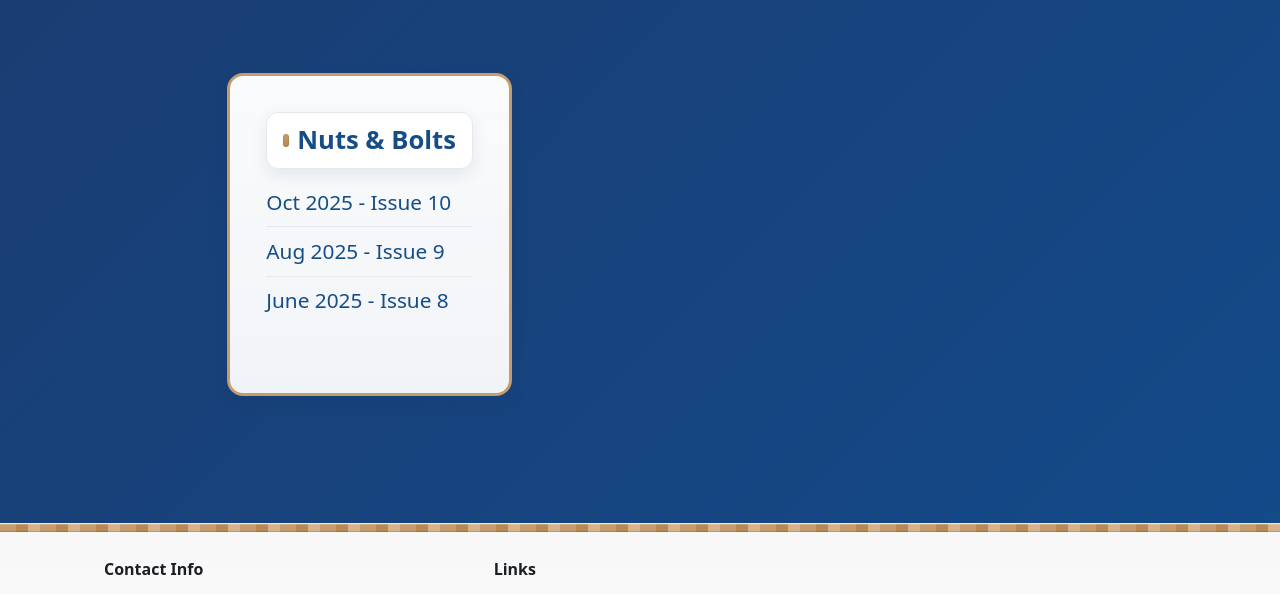
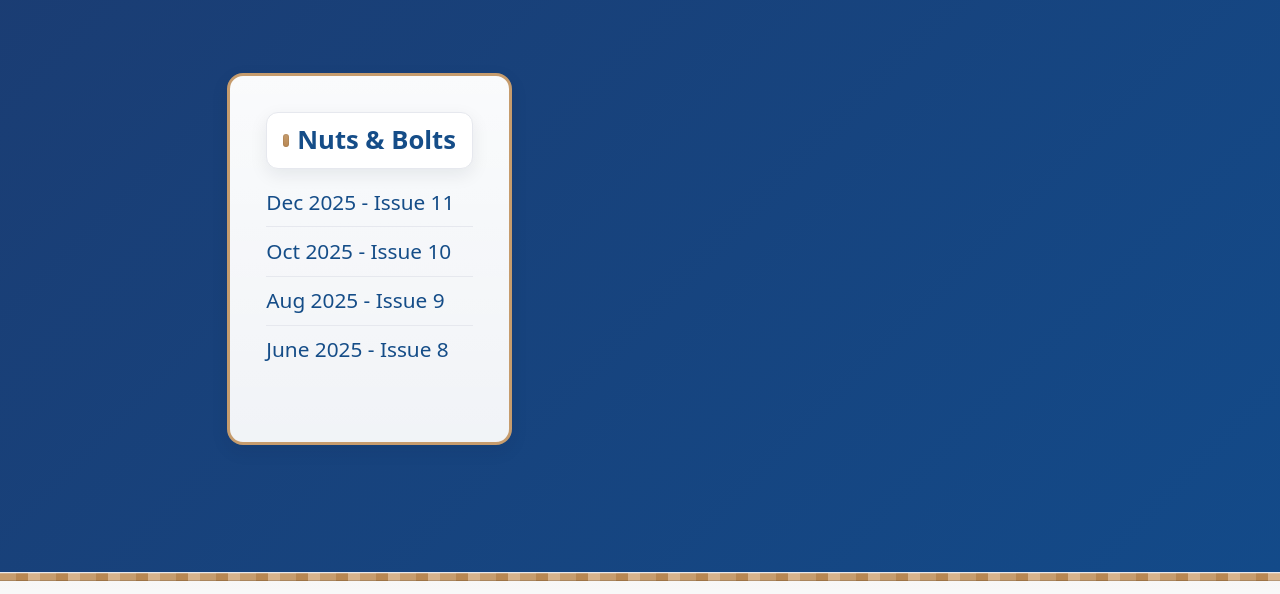
Before and after one commit to SyntaxCoreStudio/Men-Shed, a plain HTML site: page public/members.html in a window 1280 px wide. Both pictures are taken after a click on the button "Nuts & Bolts". Shown: the part 130-724 px from the top of the page. Drawn offline with nearby package versions, Linux system fonts and the light colour scheme.

Commit message:
Add Dec 2025 nuts and bolts

```diff
--- a/public/members.html
+++ b/public/members.html
@@ -246,6 +246,15 @@
               >
                 <div class="accordion-body">
                   <ul style="list-style-type: none; padding-left: 0">
+
+                    <li>
+                      <a
+                        href="nuts-and-bolts/Dec-2025-Issue-11.pdf"
+                        target="_blank"
+                        >Dec 2025 - Issue 11</a
+                      >
+                    </li>
+
                     <li>
                       <a
                         href="nuts-and-bolts/Oct-2025-Issue-10.pdf"
```
Also changed, not shown: 1 other file.
